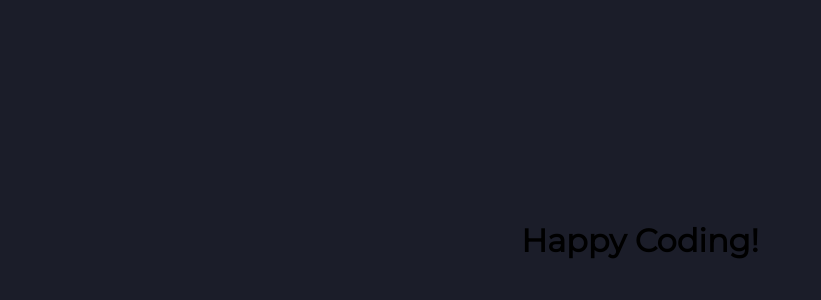
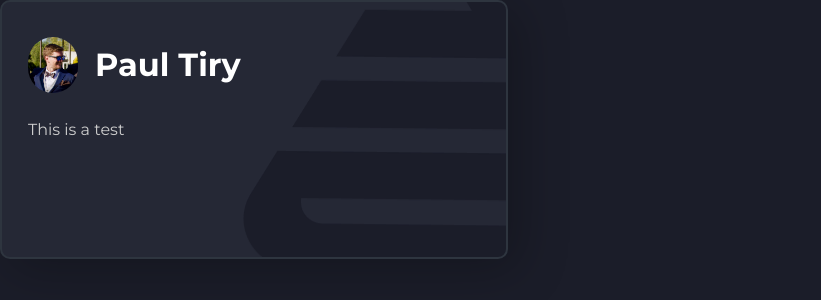
Before and after one commit to ptiry02/hackathon-comment-slider, a React (Create React App) app: page / in a window 1280 px wide. Shown: the top 300 px of the page, without its empty margins (0-821 px from the left). Built offline with nearby package versions, Linux system fonts and the light colour scheme.

Commit message:
made comment-card component

```diff
--- a/public/index.html
+++ b/public/index.html
@@ -9,7 +9,7 @@
     <link rel="apple-touch-icon" href="%PUBLIC_URL%/logo192.png" />
     <link rel="preconnect" href="https://fonts.googleapis.com" />
     <link rel="preconnect" href="https://fonts.gstatic.com" crossorigin />
-    <link href="https://fonts.googleapis.com/css2?family=Montserrat&display=swap" rel="stylesheet" />
+    <link href="https://fonts.googleapis.com/css2?family=Montserrat:wght@400;700&display=swap" rel="stylesheet" />
     <!--
       manifest.json provides metadata used when your web app is installed on a
       user's mobile device or desktop. See https://developers.google.com/web/fundamentals/web-app-manifest/
--- a/src/App.jsx
+++ b/src/App.jsx
@@ -1,15 +1,7 @@
-import styled from 'styled-components'
+import Card from './components/Card'
 
 function App() {
-  return <Title>Happy Coding!</Title>
+  return <Card name={'Paul Tiry'} text={'This is a test'} />
 }
 
 export default App
-
-const Title = styled.h1`
-  width: 100vw;
-  height: 60vh;
-  display: flex;
-  align-items: center;
-  justify-content: center;
-`
--- /dev/null
+++ b/src/components/Card.jsx
@@ -0,0 +1,47 @@
+import styled from 'styled-components'
+import bgLogo from '../assets/icons/Vector.png'
+import picture from '../assets/images/_MG_9829.jpeg'
+
+const Card = ({ name, text }) => {
+  return (
+    <Wrapper>
+      <Title>
+        {/* This image should come from backend */}
+        <Img src={picture} />
+        <Name>{name}</Name>
+      </Title>
+      <Comment>{text}</Comment>
+    </Wrapper>
+  )
+}
+
+export default Card
+
+const Wrapper = styled.div`
+  width: 508px;
+  height: 258.58px;
+  padding: 35px 26px;
+  background-color: #252835;
+  border: 2px solid #2e353f;
+  box-shadow: 10px 10px 50px rgba(0, 0, 0, 0.25);
+  border-radius: 10px;
+  background-image: url(${bgLogo});
+  background-repeat: no-repeat;
+  background-position: right;
+`
+const Title = styled.div`
+  display: flex;
+  align-items: center;
+  column-gap: 17px;
+  margin-bottom: 27px;
+`
+const Img = styled.img`
+  width: 50px;
+  border-radius: 999px;
+`
+const Name = styled.h1`
+  font-weight: 700;
+`
+const Comment = styled.p`
+  color: #cdcdcd;
+`
--- /dev/null
+++ b/src/components/Carousel.jsx
@@ -0,0 +1,3 @@
+const Carousell = () => {}
+
+export default Carousell
--- /dev/null
+++ b/src/components/ProfilePic.jsx
@@ -0,0 +1,5 @@
+const ProfilePic = () => {
+  return <div></div>
+}
+
+export default ProfilePic
--- a/src/styles/GlobalStyles.js
+++ b/src/styles/GlobalStyles.js
@@ -9,6 +9,7 @@ const GlobalStyles = createGlobalStyle`
     }
     body {
         font-family: 'Montserrat', 'Lucida Sans', 'Lucida Sans Regular', 'Lucida Grande', 'Lucida Sans Unicode', Geneva, Verdana, sans-serif;
+        color: #fff;
     }
     #root {
         min-width: 100vw;
```
Also changed, not shown: src/assets/icons/Vector.png (added), src/assets/images/_MG_9829.jpeg (added).
